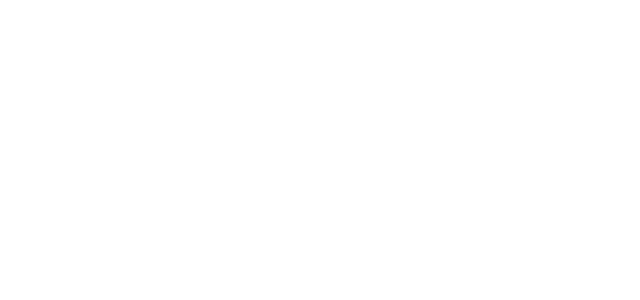
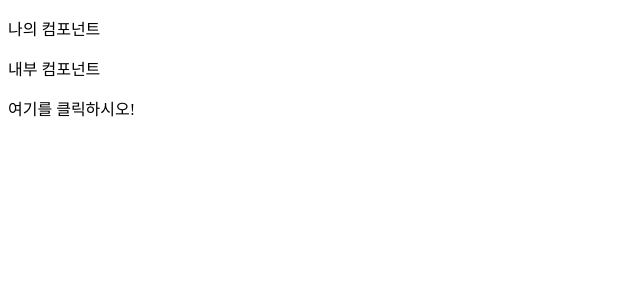
Before and after one commit to JJ0824/react, a React (Vite) app: page / in a window 1280 px wide. Shown: the top 300 px of the page, without its empty margins (0-640 px from the left). Built offline with nearby package versions, Linux system fonts and the light colour scheme.

Commit message:
react practice

```diff
--- a/src/MyComp.jsx
+++ b/src/MyComp.jsx
@@ -45,12 +45,34 @@
 
 // export 키워드를 붙이면 외부 파일의 컴포넌트가 import할 수 있음
 export function MyComp() {
-  return <>
-    <MyCompOnly />
-  </>;
+  const colors = ["black", "white", "blue"];
+  const [first, second] = colors; // 배열의 구조분해할당
+  const user = {
+    name : "Notch",
+    age : 25,
+  };
+  const {name, age} = user; // 객체의 구조분해할당
+  console.log(first + " " + second);
+  console.log(name + " " + age);
+
+  function method1(x) {
+    console.log("method1함수의 출력 : " + x);
+  }
+
+  return (
+    <>
+      <p>나의 컴포넌트</p>
+      <MyCompOnly />
+      <div onClick={()=> method1("1000")}>여기를 클릭하시오!</div>
+    </>
+  );
 }
 
 // export 키워드가 없으면 같은 파일에서만 사용할 수 있음
 function MyCompOnly() {
-  return <></>;
+  return (
+    <>
+      <p>내부 컴포넌트</p>
+    </>
+  );
 }
```
